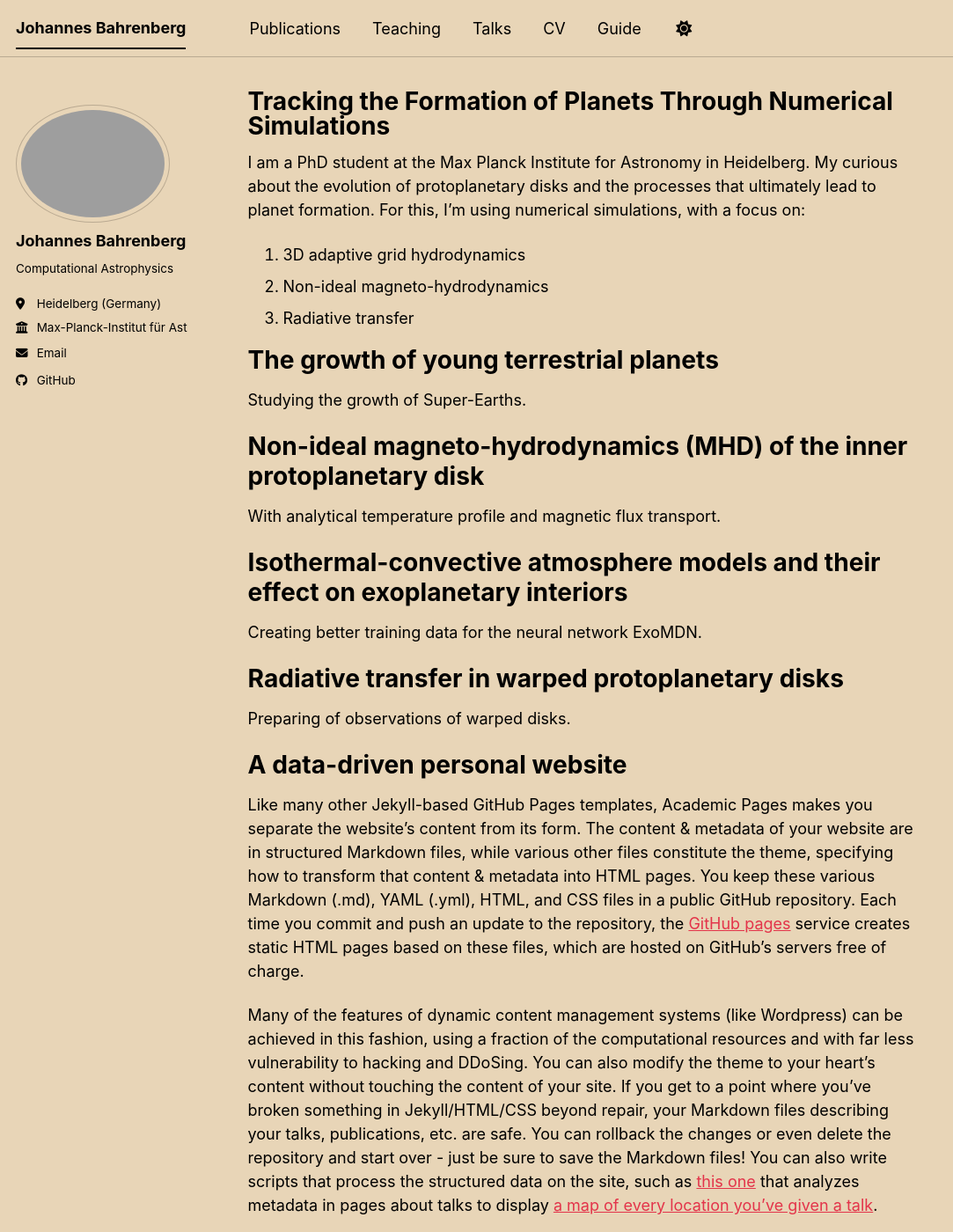
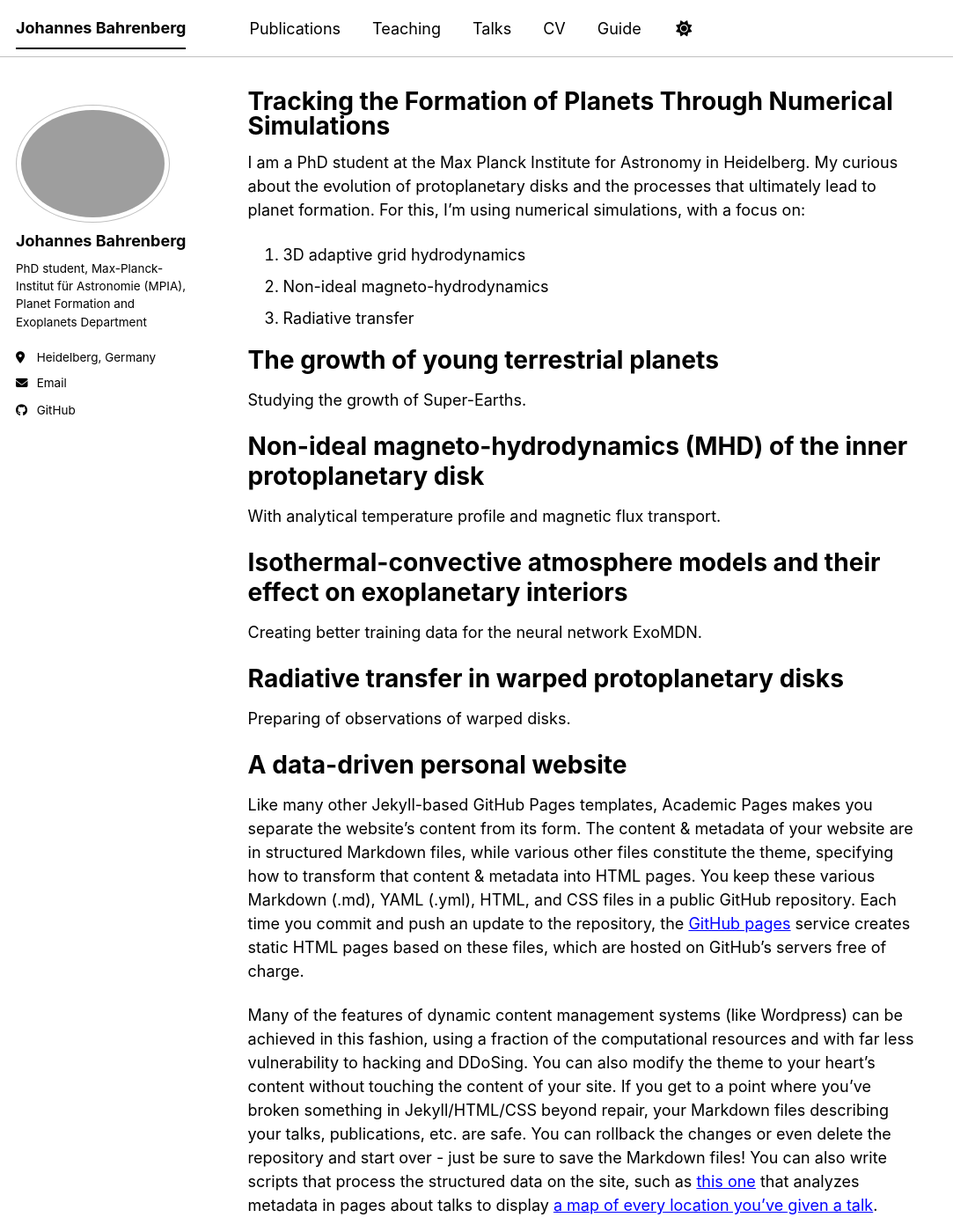
Before and after one commit to johannesbahrenberg/johannesbahrenberg.github.io, a Jekyll site: the page built from _pages/about.md, in a window 1280 px wide and 1400 px high. Shown: the whole window at 88% size, without its empty margins (0-1083 px from the left). Built offline with Jekyll 4.4.1, drawn with Linux system fonts in a browser that asks for light colours; a script bundle is joined from its source files by our own code; library files that are not in the unit come from our copies.

Commit message:
Changed description

```diff
--- a/_config.yml
+++ b/_config.yml
@@ -8,7 +8,7 @@
 
 # Basic Site Settings
 locale                   : "en-US"
-site_theme               : "sunrise" # The available themes options are "default", "air", "sunrise", "mint", "dirt" and "contrast"
+site_theme               : "contrast" # The available themes options are "default", "air", "sunrise", "mint", "dirt" and "contrast"
 title                    : "Johannes Bahrenberg"
 title_separator          : ""
 name                     : &name "Johannes Bahrenberg"
@@ -26,9 +26,9 @@ author:
   avatar           : "/images/johannes-bahrenberg-profile.png"
   name             : "Johannes Bahrenberg"
   pronouns         : # example: "she/her"
-  bio              : "Computational Astrophysics"
-  location         : "Heidelberg (Germany)"
-  employer         : "Max-Planck-Institut für Astronomie"
+  bio              : "PhD student, Max-Planck-Institut für Astronomie (MPIA), Planet Formation and Exoplanets Department"
+  location         : "Heidelberg, Germany"
+  employer         : #"Max-Planck-Institut für Astronomie"
   uri              : # URL
   email            : "bahrenberg@mpia.de"
 
```
